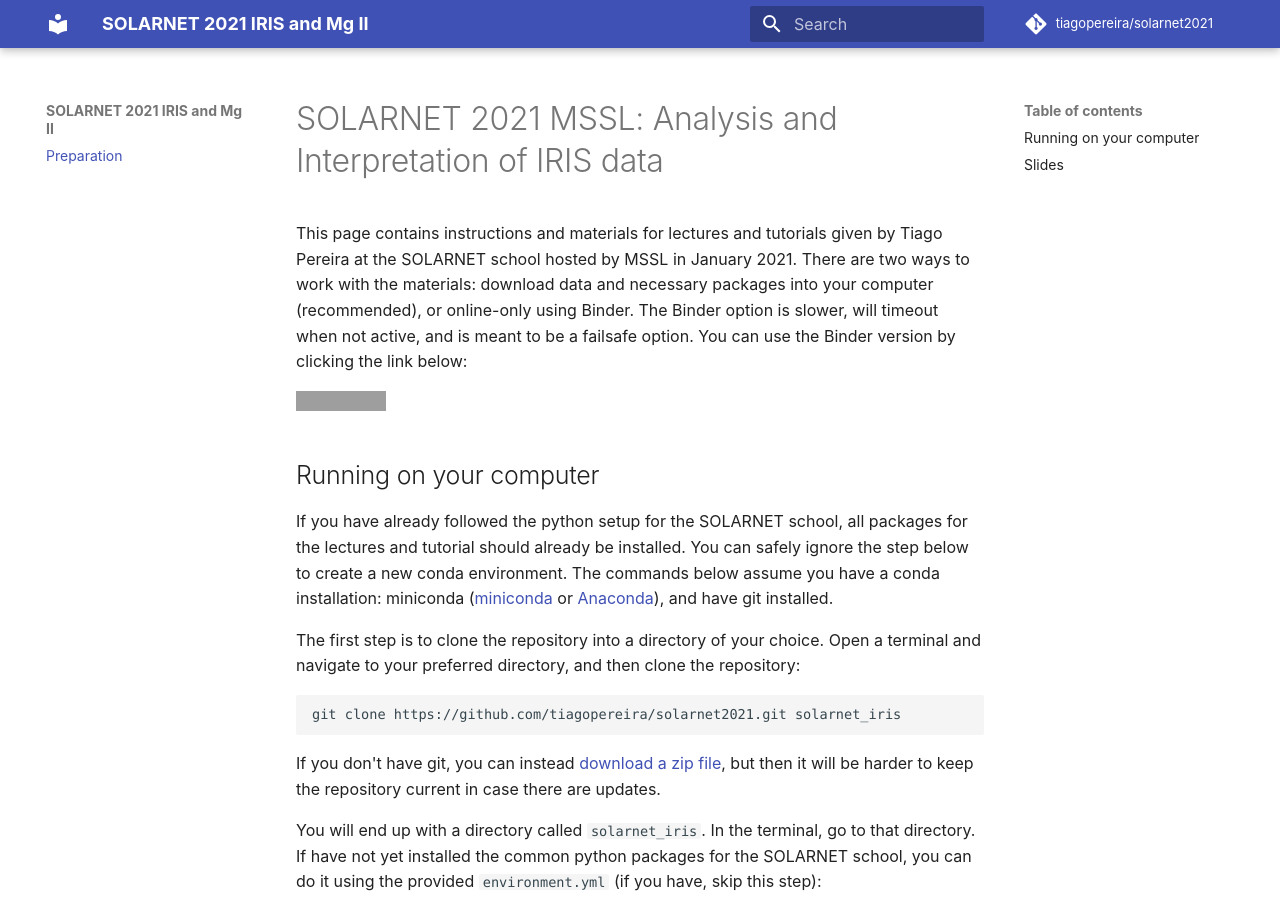
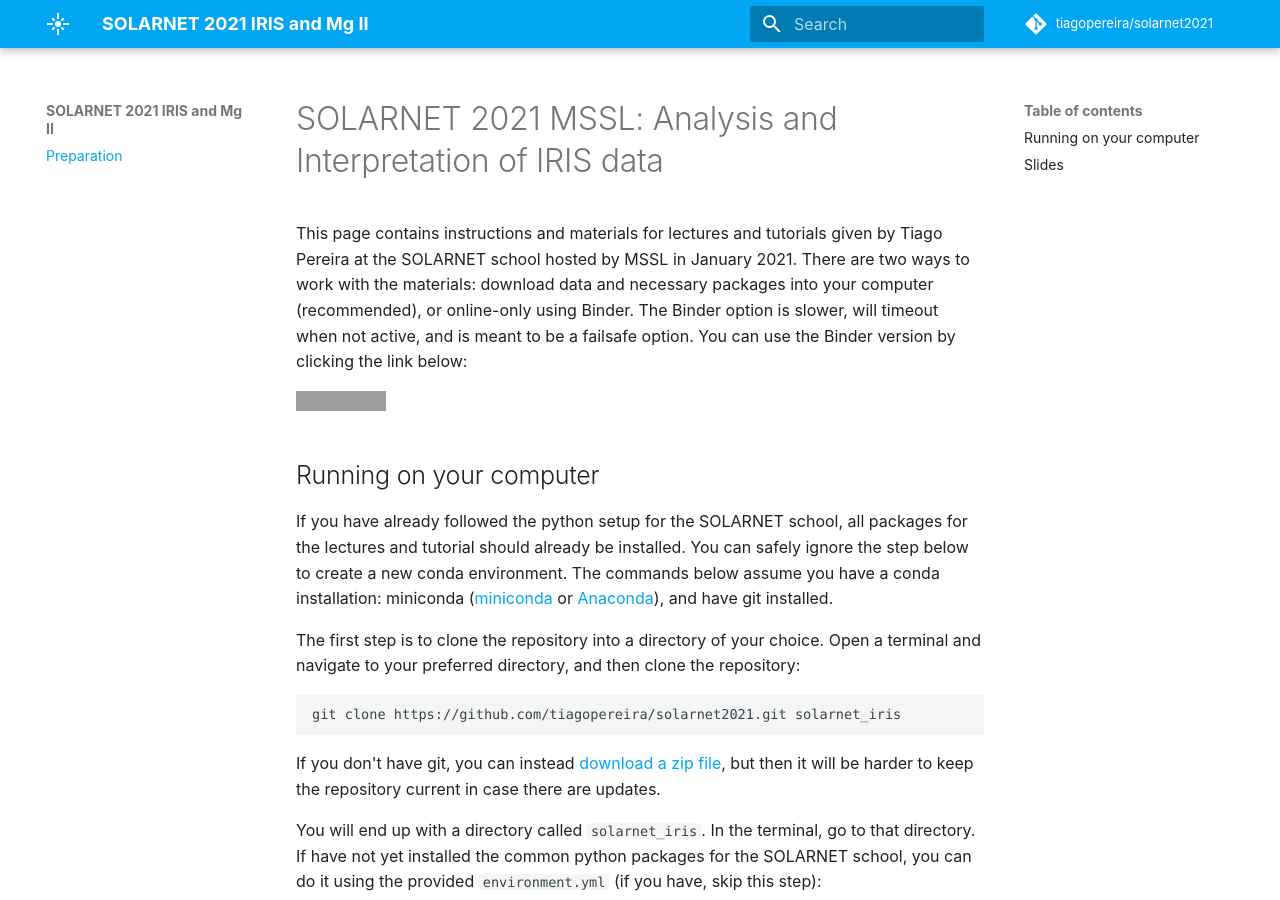
Before and after one commit to tiagopereira/solarnet2021, an MkDocs documentation site: the page built from docs/index.md, in a window 1280 px wide and 900 px high. Built offline with MkDocs 1.6.1 and Material for MkDocs 9.7.7, drawn with Linux system fonts in a browser that asks for light colours; comment, search, counter and statistics services are not loaded; old or Windows-style settings are respelled for this version of MkDocs; grey boxes are pictures that could not be loaded.

Commit message:
Convert mkdocs to latest material

```diff
--- a/mkdocs.yml
+++ b/mkdocs.yml
@@ -6,27 +6,32 @@ repo_name: tiagopereira/solarnet2021
 repo_url: https://github.com/tiagopereira/solarnet2021
 edit_uri: ""
 
+extra:
+  social:
+    - icon: fontawesome/brands/github-alt
+      link: https://github.com/tiagopereira
+    - icon: fontawesome/solid/globe
+      link: https://tiagopereira.space/
 
-
-pages:
+nav:
     - Preparation: index.md
 theme:
     name: 'material'
     font: false   # avoid Google fonts for GDPR compliance
-
-
-extra:
-  social:
-    - type: github-alt
-      link: https://github.com/tiagopereira
-    - type: globe
-      link: https://tiagopereira.space/
+    icon:
+      logo: material/flare
+    favicon: 'images/favicon_flare.png'
+    palette: # was teal, deep purple
+        primary: 'light blue'
+        accent: 'yellow'
+        scheme: default
 
 # Extensions
 markdown_extensions:
   - toc:
       permalink: true
   - admonition
+  - attr_list
   - codehilite
   - pymdownx.arithmatex
   - pymdownx.betterem:
```
